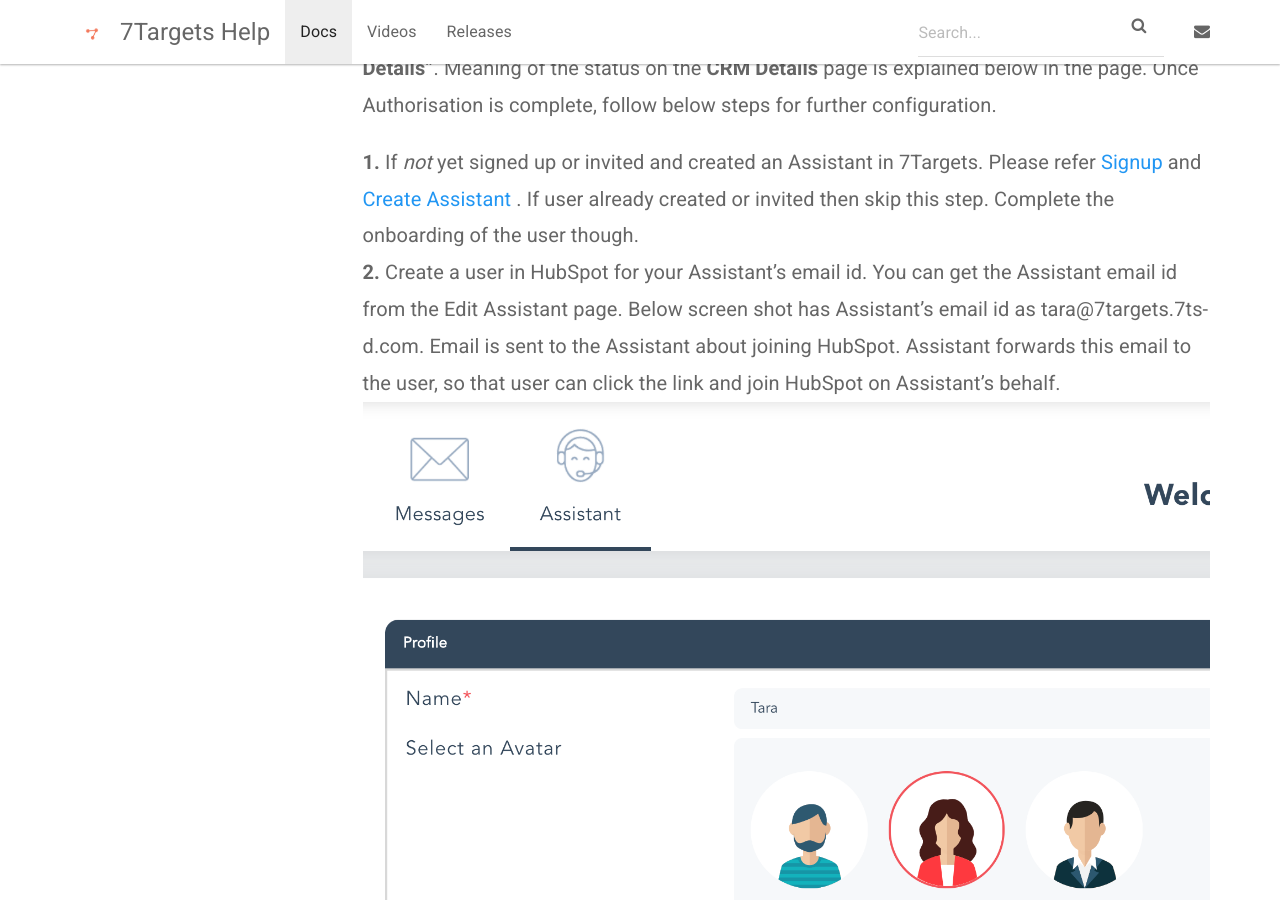
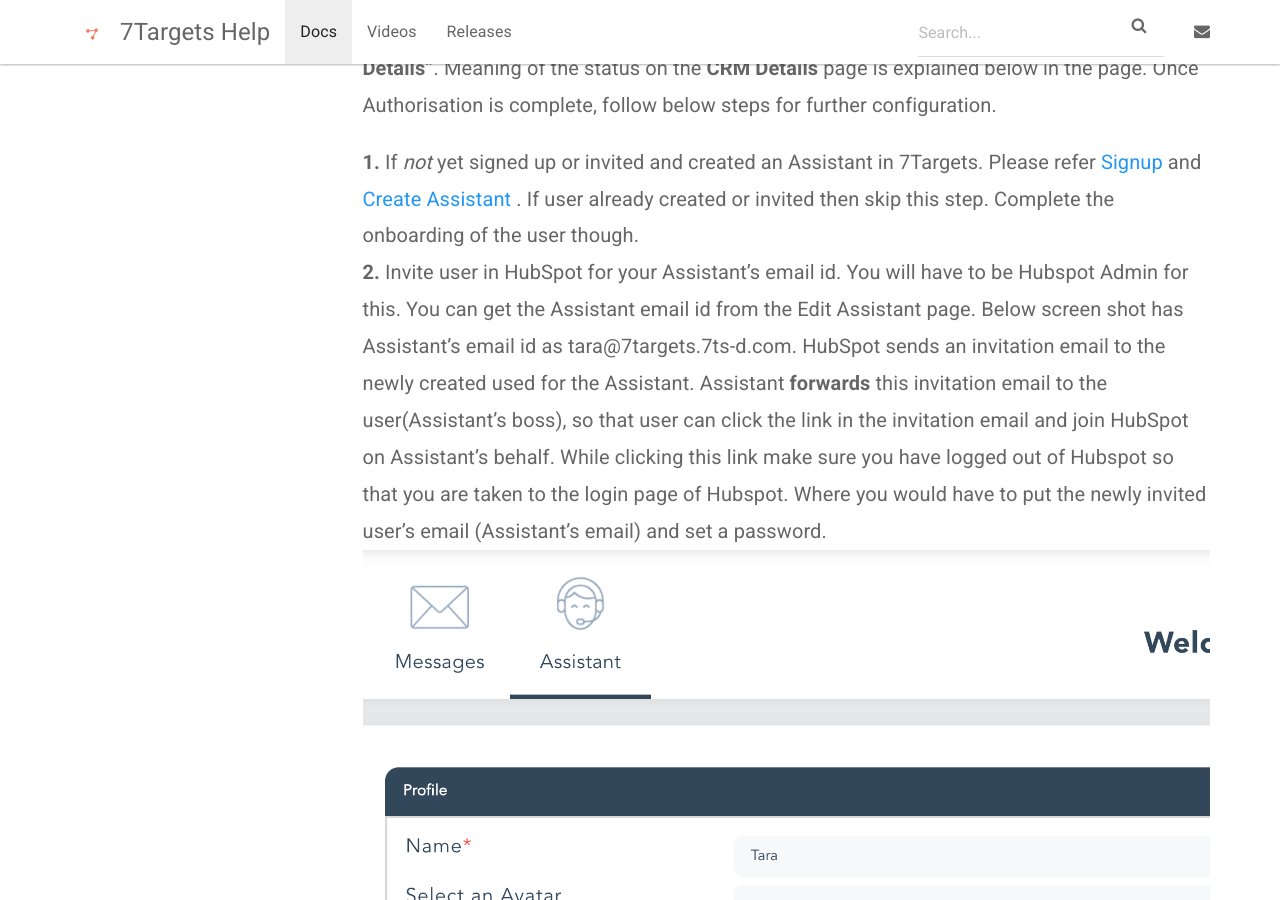
Before and after one commit to shrutisharma27/7targets-docs, a Jekyll site: the page built from docs/_docs/integrations/hubspot.md, in a window 1280 px wide and 900 px high, scrolled down 1089 px. Built offline with Jekyll 4.4.1, drawn with Linux system fonts in a browser that asks for light colours.

Commit message:
more details for Hubspot setup

```diff
--- a/docs/_docs/integrations/hubspot.md
+++ b/docs/_docs/integrations/hubspot.md
@@ -24,7 +24,7 @@
 Once Authorisation is complete, follow below steps for further configuration.
 
 **1.** If *not* yet signed up or invited and created an Assistant in 7Targets. Please refer [Signup](/videos/home/#signup) and [Create Assistant](/videos/home/#create-assistant) . If user already created or invited then skip this step. Complete the onboarding of the user though.
-**2.** Create a user in HubSpot for your Assistant's email id. You can get the Assistant email id from the Edit Assistant page. Below screen shot has Assistant's email id as tara@7targets.7ts-d.com. Email is sent to the Assistant about joining HubSpot. Assistant forwards this email to the user, so that user can click the link and join HubSpot on Assistant's behalf.
+**2.** Invite user in HubSpot for your Assistant's email id. You will have to be Hubspot Admin for this. You can get the Assistant email id from the Edit Assistant page. Below screen shot has Assistant's email id as tara@7targets.7ts-d.com. HubSpot sends an invitation email to the newly created used for the Assistant. Assistant **forwards** this invitation email to the user(Assistant's boss), so that user can click the link in the invitation email and join HubSpot on Assistant's behalf. While clicking this link make sure you have logged out of Hubspot so that you are taken to the login page of Hubspot. Where you would have to put the newly invited user's email (Assistant's email) and set a password.
 ![Assistant's email](../../../img/assistant-email.png)
 **3.** Go to **"Settings"->"CRM Details"** in 7Targets. By clicking he Refresh button lets verify if the Assistant user is created in HubSpot and we are ready to move ahead. Against each Assistant you will see the CRM Integration Status. ![CRM Integration Status](../../../img/crm-integration-status.png)
 
```
